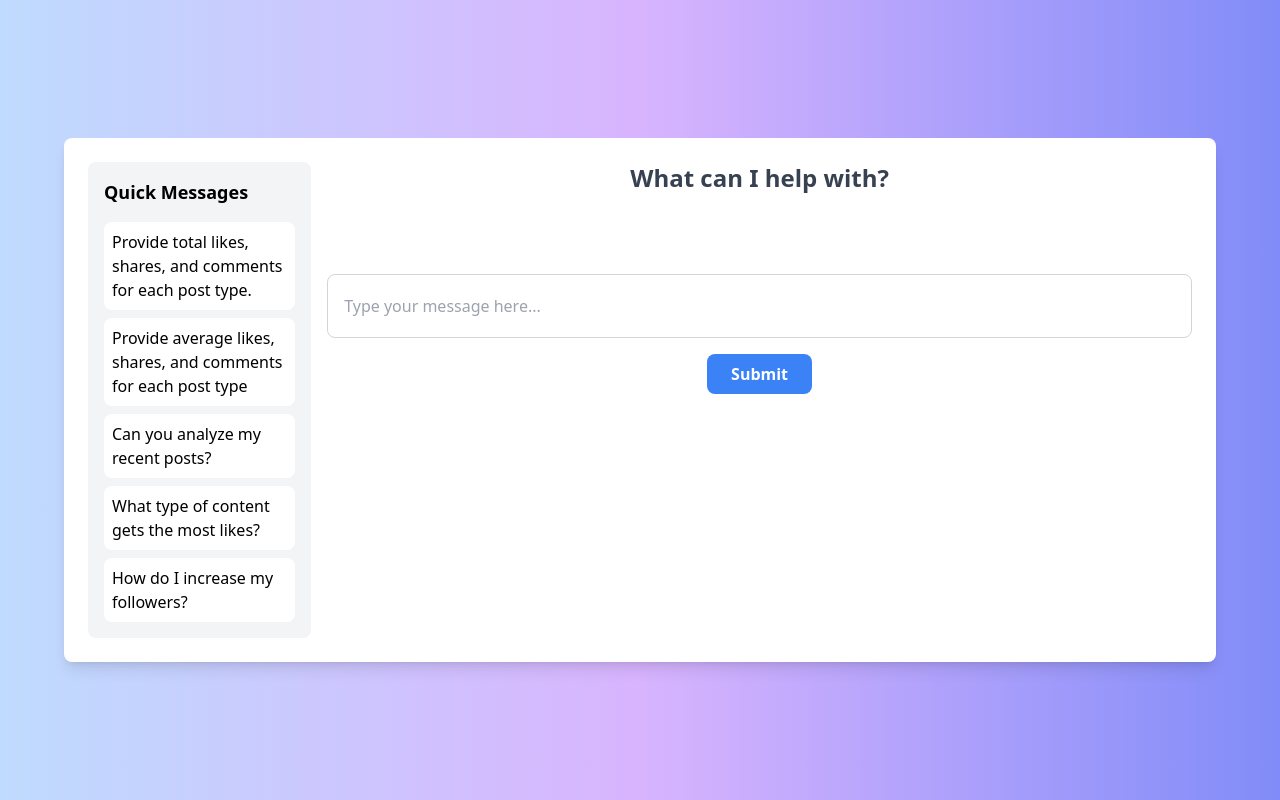
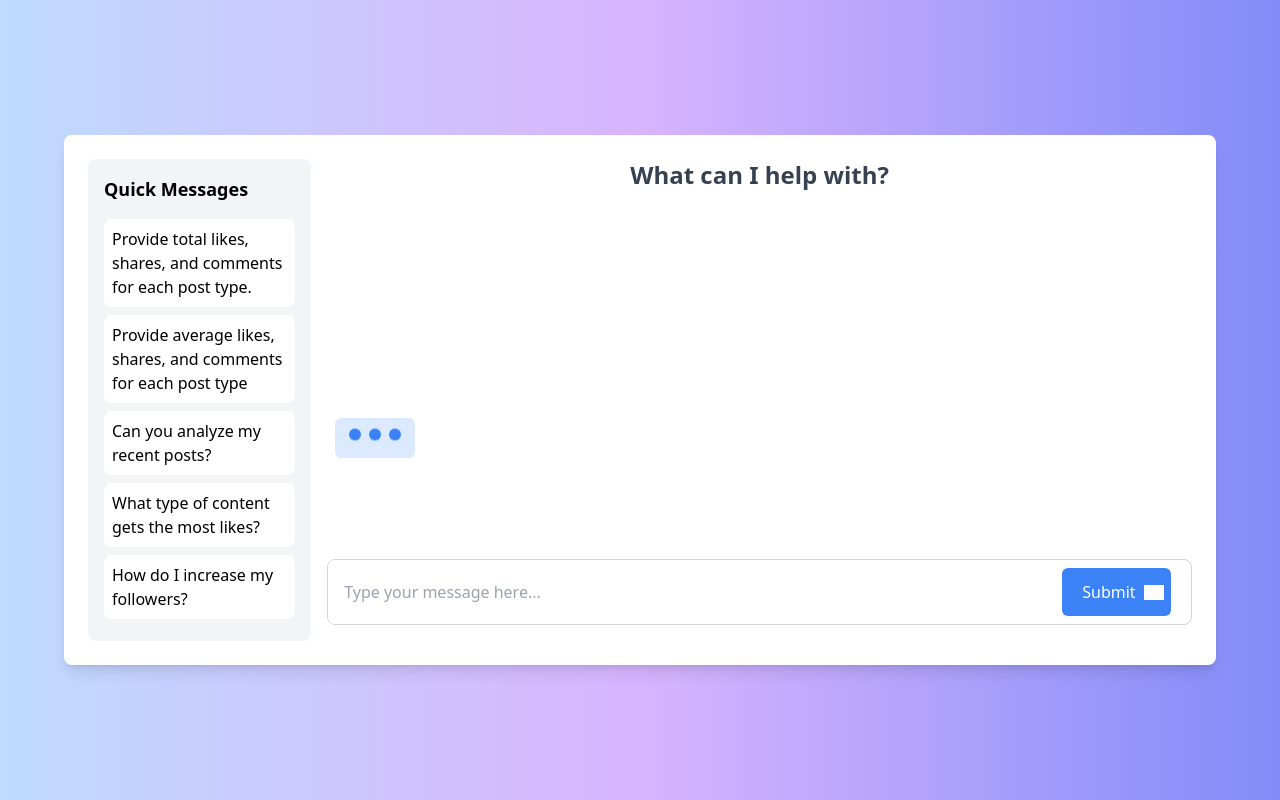
Before and after one commit to Shreydalal/breaking-code, a Flask app: page / in a window 1280 px wide. Run offline with Flask 3, Linux system fonts and the light colour scheme; some libraries are stand-ins or nearby versions; grey boxes are pictures that could not be loaded.

Commit message:
loader and position

```diff
--- a/templates/index.html
+++ b/templates/index.html
@@ -45,30 +45,51 @@
             <h1 class="text-2xl font-bold text-gray-700 text-center mb-6">What can I help with?</h1>
 
             <!-- Chat History -->
-            <div id="chat-history" class="mt-6 pb-8 pr-3 space-y-4 max-h-80 overflow-y-auto flex-grow">
+            <div id="chat-history" class="mt-6 pb-8 pl-8 space-y-4 max-h-80  h-96  overflow-y-auto flex-grow">
                 <!-- Dynamic chat messages will be added here -->
+                <div id="loader" class="flex justify-center item-center bg-blue-100 rounded-md h-10 pt-3 absolute mt-[14%] -ml-6 space-x-2 w-20 ">
+                    <!-- Loader -->
+                    <div class="h-3 w-3 bg-blue-500 rounded-full animate-bounce delay-500"></div>
+                    <div class="h-3 w-3 bg-blue-500 rounded-full animate-bounce delay-1000"></div>
+                    <div class="h-3 w-3 bg-blue-500 rounded-full animate-bounce delay-2000"></div>
+                  </div>
             </div>
 
-            <!-- Message Input -->
-            <input
-                type="text"
-                id="message"
-                class="w-full h-16 p-4 border border-gray-300 rounded-lg focus:outline-none"
-                placeholder="Type your message here..."></input>
+
+         <!-- Message Inpu -->
+
+
+
+
+<div class="flex items-center border border-gray-300 rounded-lg overflow-hidden">
+    <!-- <div id="loader" class=" absolute flex align-end mt- ab mt-4 hidden">
+        <div class="animate-spin rounded-full h-8 w-8 border-t-4 border-blue-500"></div>
+    </div> -->
+    <input
+        type="text"
+        id="message"
+        class="w-full h-16 px-4 focus:outline-none"
+        placeholder="Type your message here..."
+    >
+    <button
+        id="submit-btn"
+        class="bg-blue-500 flex items-center gap-2  mr-5 py-3 rounded-md text-white h-full px-5 hover:bg-blue-600 active:scale-95 transition-transform duration-150">
+        Submit
+       <img src="https://cdn-icons-png.flaticon.com/128/149/149446.png" class="invert brightness-0 filter" height="20px" width="20px" />
+    </button>
+</div>
+
 
             <!-- Submit Button -->
             <div class="flex justify-center mt-4">
-                <button
+                <!-- <button
                     id="submit-btn"
                     class="bg-blue-500 text-white font-semibold py-2 px-6 rounded-lg hover:bg-blue-600 active:scale-95 transition-transform duration-150">
                     Submit
-                </button>
+                </button> -->
             </div>
 
-            <!-- Loader -->
-            <div id="loader" class="flex justify-center items-center mt-4 hidden">
-                <div class="animate-spin rounded-full h-8 w-8 border-t-4 border-blue-500"></div>
-            </div>
+
         </div>
     </div>
 
```
